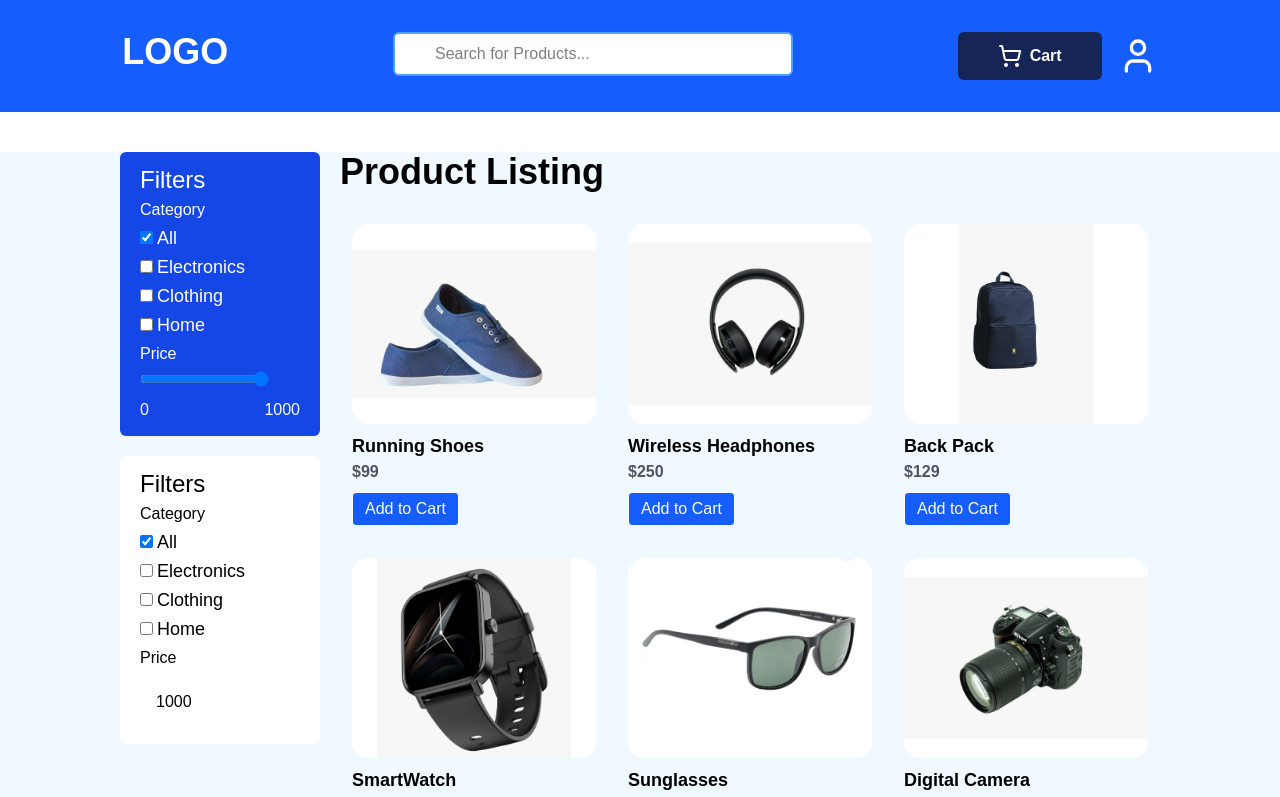
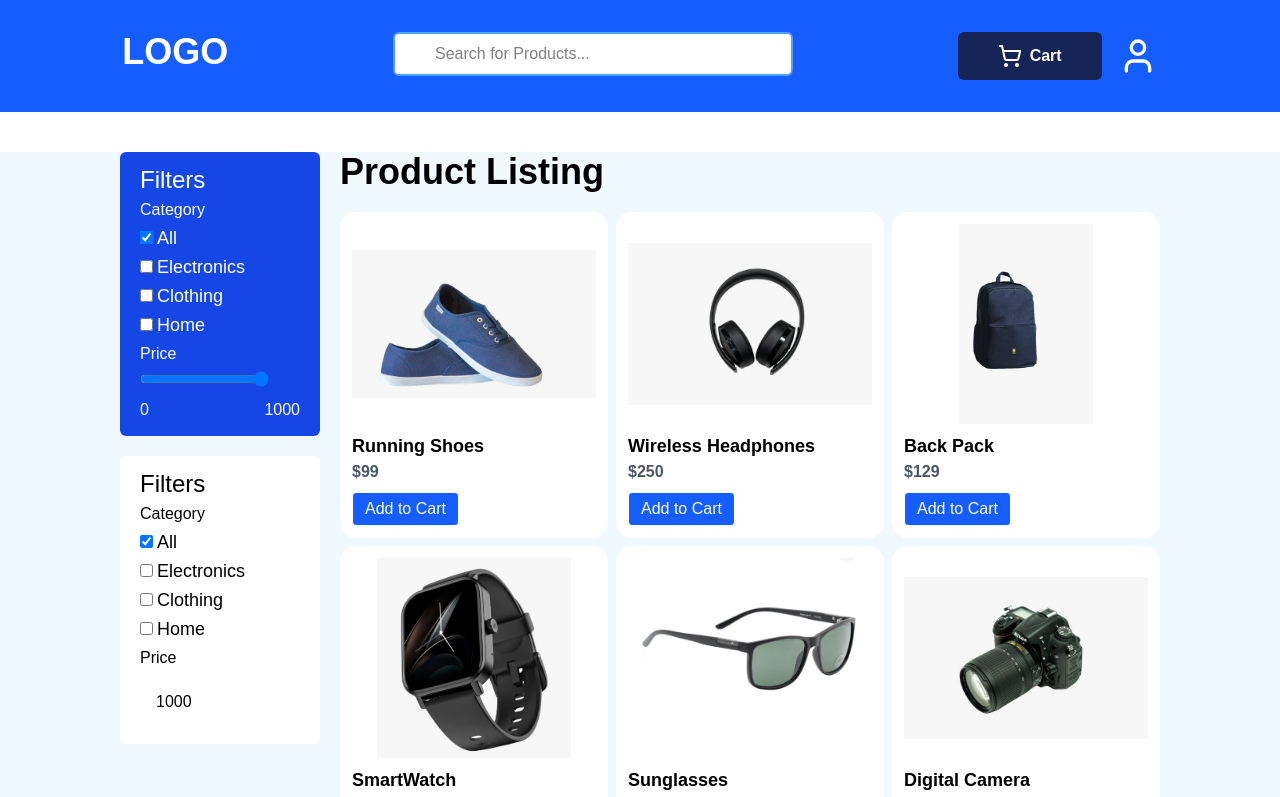
Before and after one commit to SandeepKumarSolanki/whatbytes-project, a Next.js app: page / in a window 1280 px wide. Shown: the top 797 px of the page. Built offline with nearby package versions, Linux system fonts and the light colour scheme.

Commit message:
bg-white Item.jsx

```diff
--- a/src/components/Items.jsx
+++ b/src/components/Items.jsx
@@ -16,7 +16,7 @@ function Items({ image, id, title, price }) {
     return (
         <div
             onClick={() => router.push(`/product/${id}`)}
-            className="bg-sky-30  p-3 cursor-pointer rounded-2xl"
+            className="bg-white  p-3 cursor-pointer rounded-2xl"
         >
             <Image
                 src={image}
```
